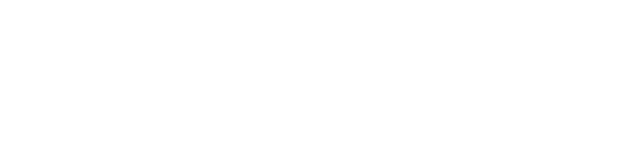
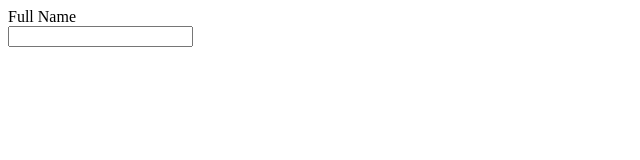
Before and after one commit to iamneo-production/afbaefaadccffdc305520444bbaaaabbcbbfefone, a website: page public/index.html in a window 1280 px wide. Shown: the whole page, without its empty margins (0-640 px from the left). Drawn offline with Linux system fonts and the light colour scheme.

Commit message:
Backup Commit

```diff
--- a/public/index.html
+++ b/public/index.html
@@ -6,6 +6,8 @@
     <title>IamNEO's CODE REVIEW</title>
 </head>
 <body>
-    <form></form>
+    <div>Full Name <br>
+        <input type="text" id="name" name="user_name" place
+    </div>
 </body>
 </html>
```
